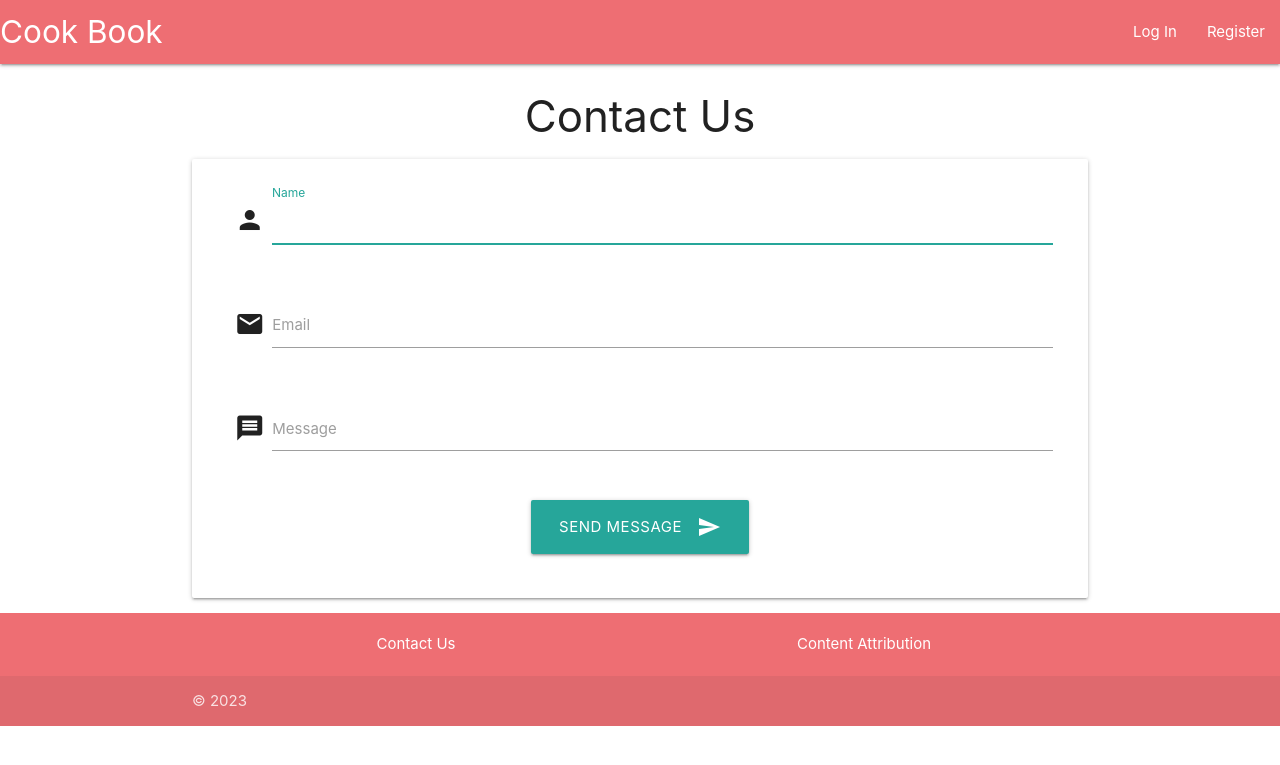
After one commit to DavidMorgan92/cookbook, a Flask app: page /contact in a window 1280 px wide. The commit adds this page. Shown: the top 765 px of the page. Run offline with Flask 3, Linux system fonts and the light colour scheme; some libraries are stand-ins or nearby versions.

Commit message:
Contact form

```diff
--- a/app.py
+++ b/app.py
@@ -38,6 +38,7 @@ app.context_processor(session.context_processor)
 # Register home views
 app.add_url_rule("/", "home_index", view_func=home_views.index)
 app.add_url_rule("/search", "home_search", view_func=home_views.search)
+app.add_url_rule("/contact", "home_contact", view_func=home_views.contact)
 
 # Register user views
 app.add_url_rule("/user/register", "user_register",
--- /dev/null
+++ b/routes/home/contact_form.py
@@ -0,0 +1,12 @@
+from flask_wtf import FlaskForm
+from wtforms import StringField, EmailField, TextAreaField, validators
+
+
+class ContactForm(FlaskForm):
+    name = StringField("Name", validators=[
+                       validators.DataRequired(), validators.Length(max=50)])
+
+    email = EmailField("Email", validators=[validators.DataRequired()])
+
+    message = TextAreaField("Message", validators=[
+                            validators.DataRequired(), validators.Length(max=1000)])
--- a/routes/home/views.py
+++ b/routes/home/views.py
@@ -1,6 +1,7 @@
-from flask import render_template, request, redirect, url_for
+from flask import render_template, request, redirect, url_for, flash
 from mongo import search_recipes, get_popular_recipes
 from routes.home.search_form import SearchForm
+from routes.home.contact_form import ContactForm
 
 
 def index():
@@ -31,3 +32,19 @@ def search():
 
 
 search.required_methods = ["GET"]
+
+
+def contact():
+    """View func to show contact form."""
+
+    form = ContactForm()
+
+    if form.validate_on_submit():
+        flash("Message sent")
+
+        return redirect(url_for("home_contact"))
+
+    return render_template("home/contact.html", form=form)
+
+
+contact.required_methods = ["GET", "POST"]
--- a/static/js/edit-recipe.js
+++ b/static/js/edit-recipe.js
@@ -48,7 +48,7 @@ function setupAddRemoveButtons(sectionId, templateId, callback) {
             .removeAttr('id');
 
         // Append the template to the controls div
-        template.appendTo($(sectionId).children(".controls"));
+        template.appendTo($(sectionId).children('.controls'));
 
         // Invoke callback
         callback();
--- a/static/js/site.js
+++ b/static/js/site.js
@@ -18,6 +18,6 @@ $(document).ready(function () {
 
     // Initialize logout nav menu buttons to submit the hidden logout form
     $('.logout-button').on('click', function () {
-        $("#logout-form").submit();
+        $('#logout-form').submit();
     });
 });
--- a/templates/base.html
+++ b/templates/base.html
@@ -76,7 +76,7 @@
         <div class="container">
             <div class="row center">
                 <div class="col s12 m6">
-                    <a href="#" class="white-text">Contact Us</a>
+                    <a href="{{ url_for('home_contact') }}" class="white-text">Contact Us</a>
                 </div>
                 <div class="col s12 m6">
                     <a href="#attribution-modal" class="white-text modal-trigger">Content Attribution</a>
--- /dev/null
+++ b/templates/home/contact.html
@@ -0,0 +1,76 @@
+{% extends "base.html" %}
+
+{% block content %}
+
+<h3 class="center">Contact Us</h3>
+
+<div class="row center card-panel">
+    <form class="col s12" action="{{ url_for('home_contact') }}" method="post">
+        {{ form.csrf_token }}
+
+        <!-- Name field -->
+        <div class="row">
+            <div class="input-field col s12">
+                <i class="material-icons prefix">person</i>
+                {{ form.name(class_="validate" if not form.name.errors else "validate invalid", autofocus=True) }}
+                {{ form.name.label }}
+
+                <!-- Name validation errors -->
+                {% if form.name.errors %}
+                <ul class="red-text">
+                    {% for error in form.name.errors %}
+                    <li>{{ error }}</li>
+                    {% endfor %}
+                </ul>
+                {% endif %}
+            </div>
+        </div>
+
+        <!-- Email field -->
+        <div class="row">
+            <div class="input-field col s12">
+                <i class="material-icons prefix">email</i>
+                {{ form.email(class_="validate" if not form.email.errors else "validate invalid") }}
+                {{ form.email.label }}
+
+                <!-- Email validation errors -->
+                {% if form.email.errors %}
+                <ul class="red-text">
+                    {% for error in form.email.errors %}
+                    <li>{{ error }}</li>
+                    {% endfor %}
+                </ul>
+                {% endif %}
+            </div>
+        </div>
+
+        <!-- Message field -->
+        <div class="row">
+            <div class="input-field col s12">
+                <i class="material-icons prefix">message</i>
+                {{ form.message(class_="validate character-counter materialize-textarea" if not form.message.errors else
+                "validate invalid character-counter materialize-textarea", data_length="1000") }}
+                {{ form.message.label }}
+
+                <!-- Message validation errors -->
+                {% if form.message.errors %}
+                <ul class="red-text">
+                    {% for error in form.message.errors %}
+                    <li>{{ error }}</li>
+                    {% endfor %}
+                </ul>
+                {% endif %}
+            </div>
+        </div>
+
+        <!-- Submit button -->
+        <div class="row">
+            <button type="submit" class="btn-large">
+                Send Message
+                <i class="material-icons right">send</i>
+            </button>
+        </div>
+    </form>
+</div>
+
+{% endblock %}
```
